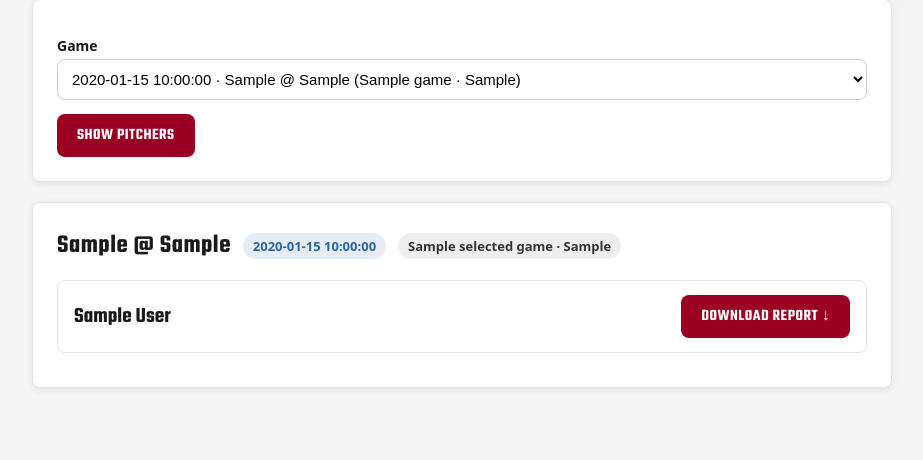
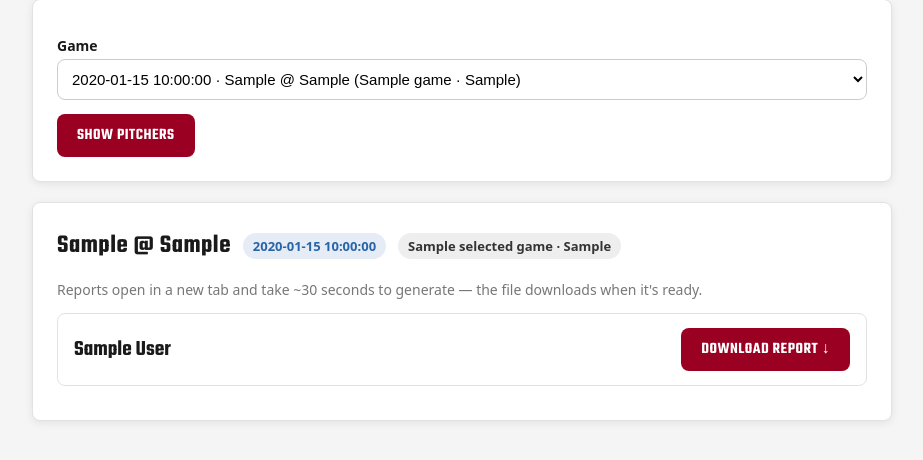
Before and after one commit to LMU-Baseball/PAW, a Flask app: template app/templates/reports/pitching_landing.html in a window 1280 px wide. Shown: the part 227-687 px from the top of the page, without its empty margins (178-1101 px from the left). Run offline with Flask 3, Linux system fonts and the light colour scheme; the template is opened without the code that fills it: most values are stand-ins (such as "Sample title", 1, 10 or a date in 2020); parts of the project's set-up code (start-up, migrations or seed data) failed here and were passed over.

Commit message:
fix(reports): deliver pitcher report as a real file download
The report route returned Content-Disposition: inline, so clicking
Download Report navigated the current tab and tried to render the PDF
in Chrome's inline viewer (replacing the pitcher list) instead of
saving a file. Combined with the ~30s server-side build (Playwright),
the tab just spun with no feedback and looked broken.

- Response now uses Content-Disposition: attachment so the browser
  saves a file, matching the 'Download Report' label.
- Links open with target=_blank rel=noopener so the pitcher list stays
  usable while the report builds in a new tab.
- Add a one-line hint that reports open in a new tab and take ~30s.

Co-Authored-By: Claude Opus 4.8 <noreply@anthropic.com>

```diff
--- a/app/reports/routes.py
+++ b/app/reports/routes.py
@@ -45,5 +45,5 @@ def pitcher_pdf(game_id: int, pitcher_id: int):
     return Response(
         pdf, mimetype="application/pdf",
         headers={"Content-Disposition":
-                 f'inline; filename="pitcher_{pitcher_id}_game_{game_id}.pdf"'},
+                 f'attachment; filename="pitcher_{pitcher_id}_game_{game_id}.pdf"'},
     )
--- a/app/templates/reports/pitching_landing.html
+++ b/app/templates/reports/pitching_landing.html
@@ -30,6 +30,7 @@
   .pitcher-row:hover { box-shadow: var(--shadow); transform: translateY(-1px); }
   .pitcher-row .name { font-family: var(--font-display); font-weight: 600; font-size: 22px; }
   .empty { color: #777; font-style: italic; }
+  .hint { color: #777; font-size: 14px; margin: 0 0 14px; }
 </style>
 
 <div class="hero">
@@ -71,10 +72,12 @@
   {% endif %}
 
   {% if pitchers %}
+    <p class="hint">Reports open in a new tab and take ~30 seconds to generate — the file downloads when it's ready.</p>
     {% for p in pitchers %}
       <div class="pitcher-row">
         <span class="name">{{ p.display_name }}</span>
-        <a class="btn" href="{{ url_for('reports.pitcher_pdf', game_id=game_id, pitcher_id=p.player_id) }}">
+        <a class="btn" target="_blank" rel="noopener"
+           href="{{ url_for('reports.pitcher_pdf', game_id=game_id, pitcher_id=p.player_id) }}">
           Download Report ↓
         </a>
       </div>
```
Also changed, not shown: tests/test_pitcher_report_route.py (+4 -0 lines).
